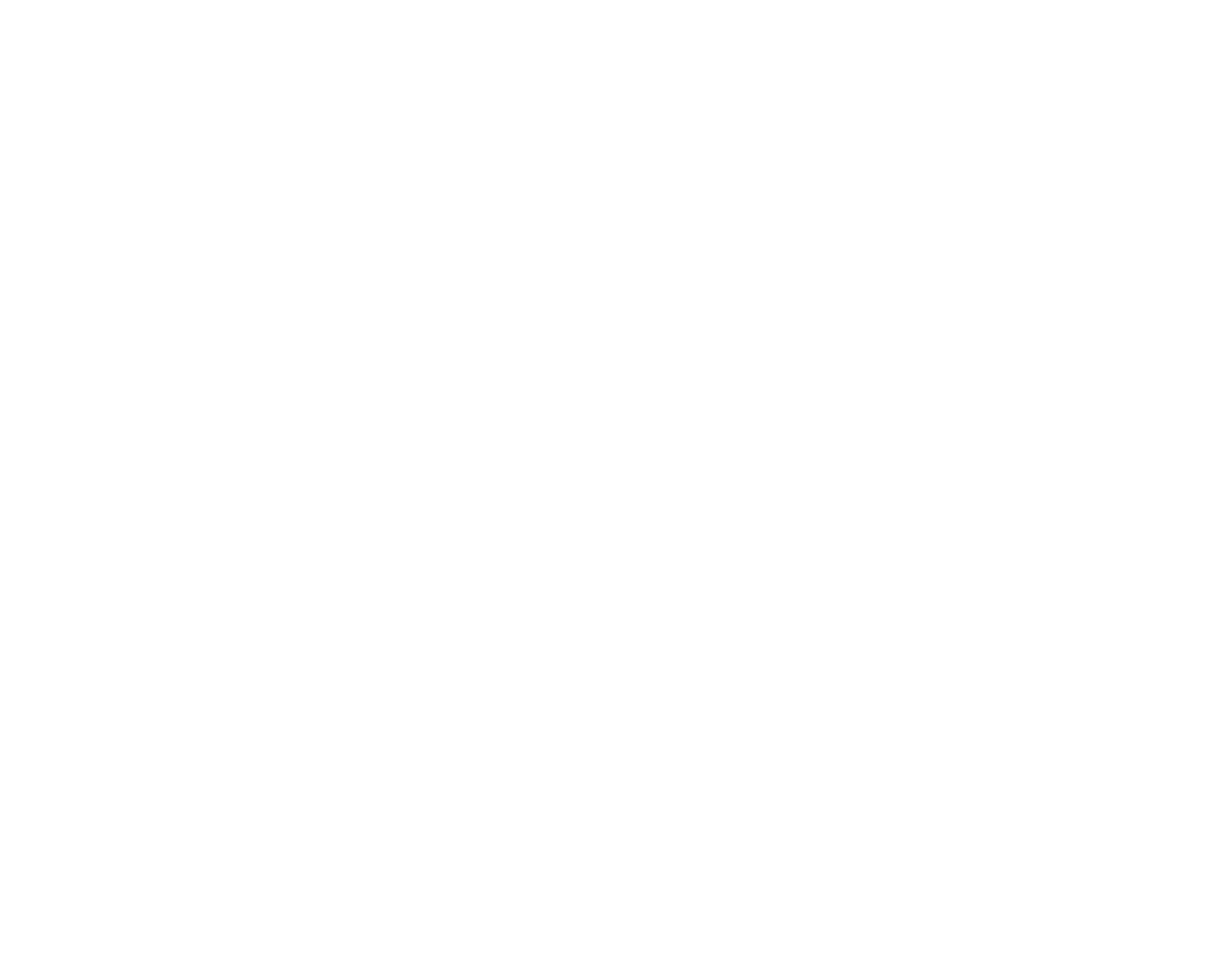
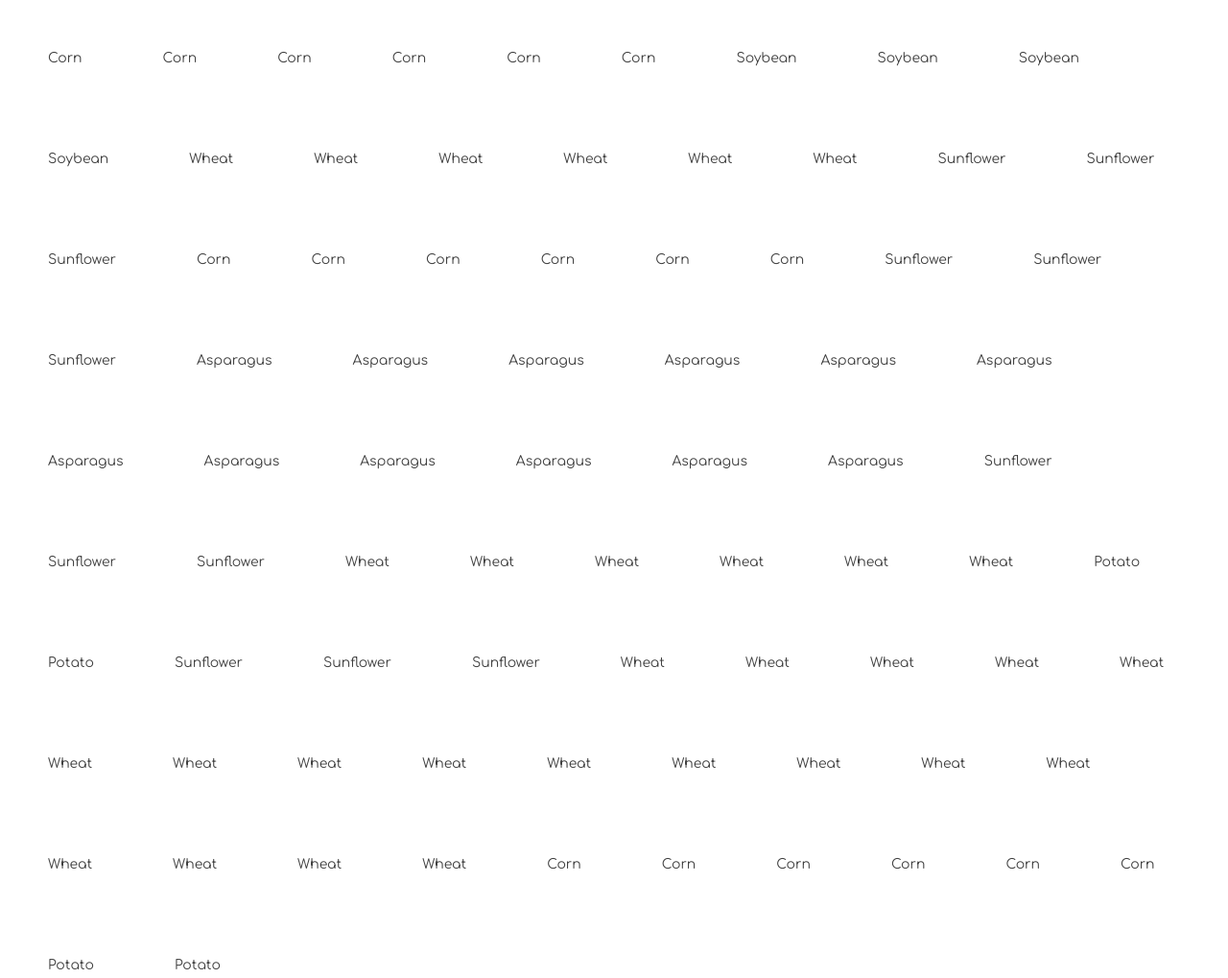
Before and after one commit to samj0516/modern-farm, a website with bundled scripts: page src/index.html in a window 1280 px wide. Shown: the whole page at 96% size. Before the commit the page ends 800 px from the top, so only its background shows below. Built offline with nearby package versions, Linux system fonts and the light colour scheme; a web font is replaced by a local one.

Commit message:
completed Catalog.js module and made sure all tests pass

```diff
--- a/src/index.html
+++ b/src/index.html
@@ -8,7 +8,7 @@
 
     <body>
         <main class="container">
-            <div class="messages"></div>
+
         </main>
 
         <script type="module" src="./scripts/main.js"></script>
--- /dev/null
+++ b/src/scripts/catalog.js
@@ -0,0 +1,13 @@
+// import { harvestArray } from './harvester.js'
+
+
+export const Catalog = (array) => {
+    let veggieHTML = ""
+    const arrayElement = document.querySelector(".container")
+    for (const veggie of array){
+        veggieHTML += `<section class="plant">${veggie.type}</section>`
+
+
+    }
+    arrayElement.innerHTML += `${veggieHTML}`
+}
--- a/src/scripts/main.js
+++ b/src/scripts/main.js
@@ -25,4 +25,6 @@ let plantedSeed = usePlants()
 import { harvestPlants } from './harvester.js'
 
 let harvest = harvestPlants(plantedSeed)
-console.log(harvest)
+// console.log(harvest)
+import { Catalog } from './catalog.js'
+Catalog(harvest)
--- a/src/styles/main.css
+++ b/src/styles/main.css
@@ -33,3 +33,12 @@ h1,h2,h3,h4,h5,h6 {
 .red {
     background-color: darksalmon;
 }
+.container {
+    display: flex;
+    flex-wrap: wrap;
+}
+.plant{
+    display: flex;
+    justify-content: space-evenly;
+    margin: 3em;
+}
```
